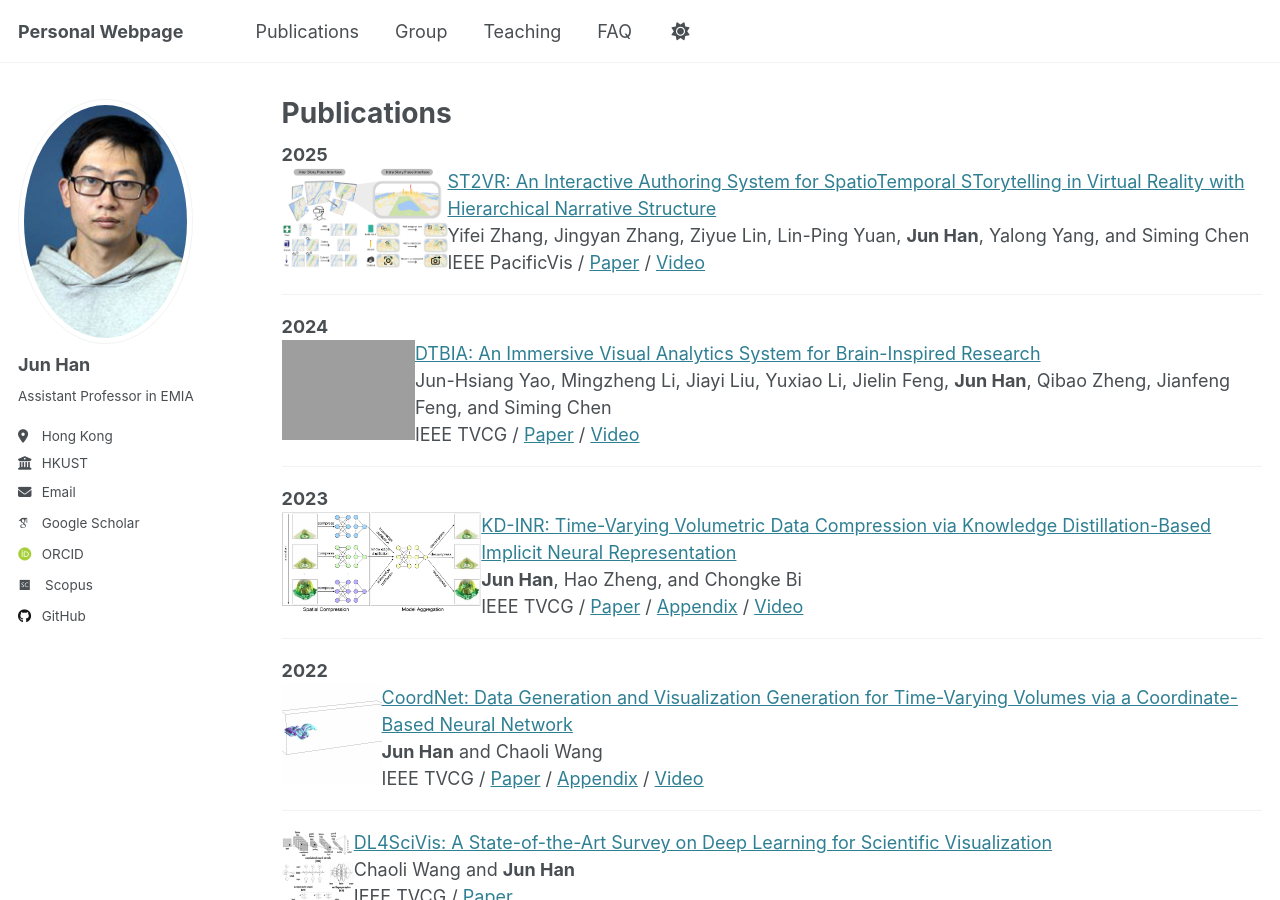
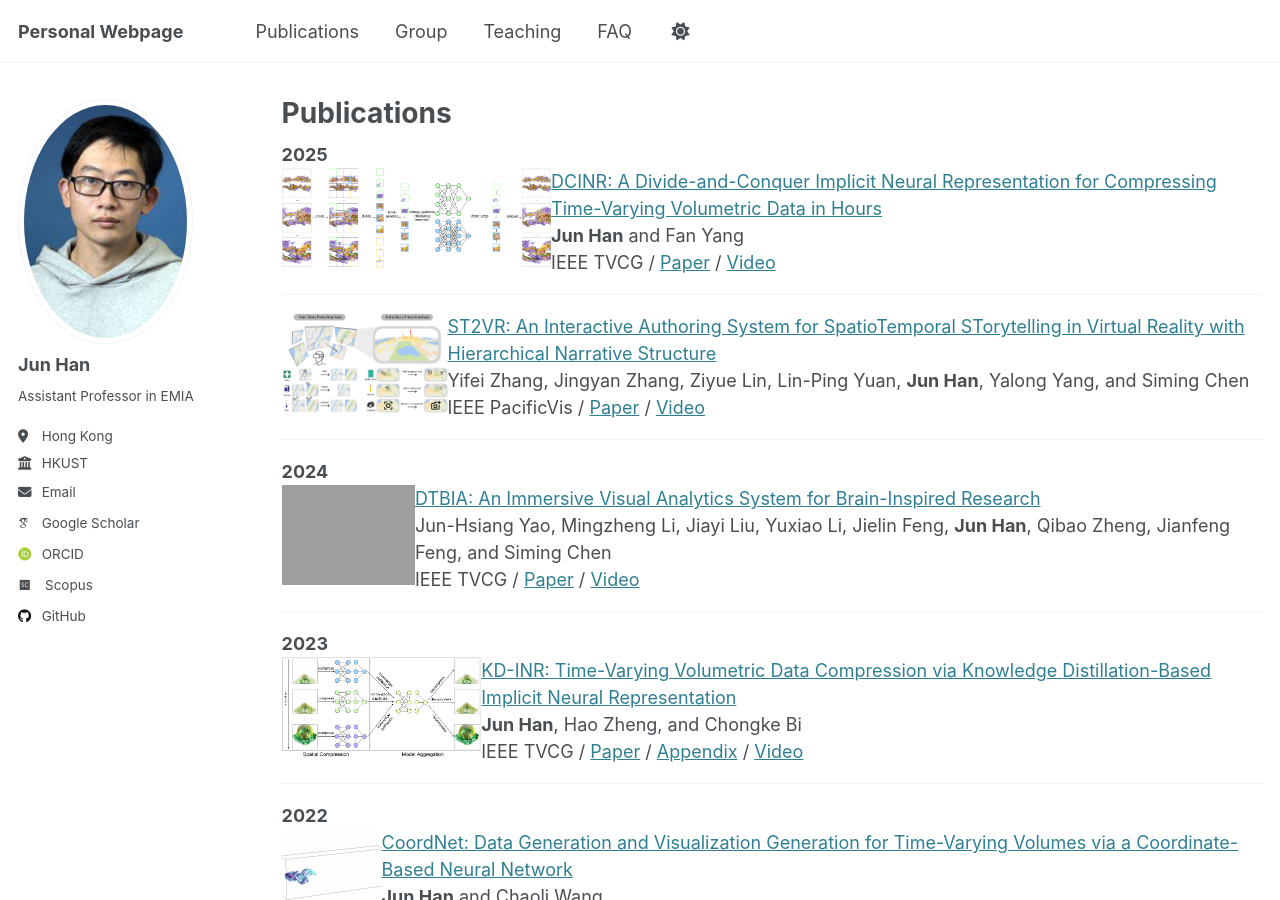
Before and after one commit to stevenhan1991/stevenhan1991.github.io, a Jekyll site: the page built from _pages/publications.md, in a window 1280 px wide and 900 px high. Built offline with Jekyll 4.4.1, drawn with Linux system fonts in a browser that asks for light colours; some web fonts are replaced; part of the change alters nothing that is shown.

Commit message:
Update publications.md

```diff
--- a/_pages/publications.md
+++ b/_pages/publications.md
@@ -12,11 +12,10 @@ redirect_from:
 
 <b> 2025 </b>
 
-<!--
 <div class="img"><img class="img_responsive" src="http://stevenhan1991.github.io/assets/img/publications/DCINR.jpg" style="border:1px solid black width:200px;height:100px;" alt="spotlight_dl4scivis" align="left">
 </div>
   <div class="text">
-    <div class="title"><a name="ST2VR" href="http://stevenhan1991.github.io/assets/pdf/DCINR-Paper.pdf">DCINR: A Divide-and-Conquer Implicit Neural Representation for Compressing Time-Varying Volumetric Data in Hours</a>
+    <div class="title"><a name="DCINR" href="http://stevenhan1991.github.io/assets/pdf/DCINR-Paper.pdf">DCINR: A Divide-and-Conquer Implicit Neural Representation for Compressing Time-Varying Volumetric Data in Hours</a>
     </div>
     <div class="authors">
 	    <span class="author"><b>Jun Han</b></span>
@@ -30,7 +29,7 @@ redirect_from:
   </div>
 
 <hr>
--->
+
 
 <div class="img"><img class="img_responsive" src="http://stevenhan1991.github.io/assets/img/publications/ST2VR.png" style="border:1px solid black width:200px;height:100px;" alt="spotlight_dl4scivis" align="left">
 </div>
```
